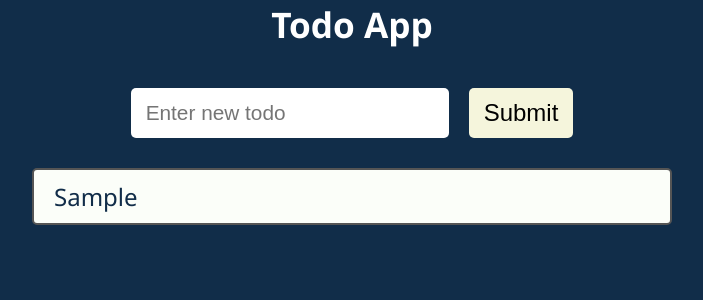
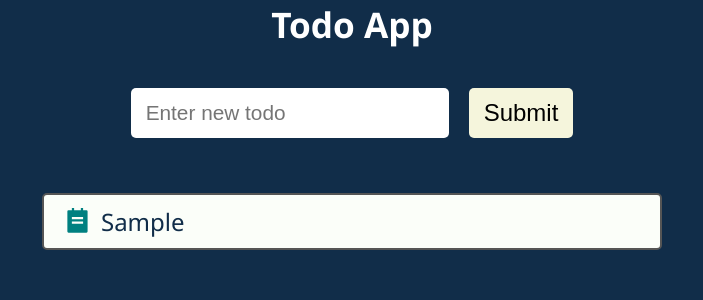
Before and after one commit to mrsagusha/todo-react, a React (Create React App) app: page / in a window 1280 px wide. Both pictures are taken after typing "Sample" into the empty fields and a click on the button "Submit". Shown: the top 300 px of the page, without its empty margins (288-991 px from the left). Built offline with nearby package versions, Linux system fonts and the light colour scheme.

Commit message:
feat: add task image for todo component

```diff
--- a/package.json
+++ b/package.json
@@ -8,6 +8,7 @@
     "@testing-library/user-event": "^13.5.0",
     "react": "^18.2.0",
     "react-dom": "^18.2.0",
+    "react-icons": "^4.6.0",
     "react-scripts": "5.0.1",
     "web-vitals": "^2.1.4"
   },
--- a/src/components/Todos/Todo.js
+++ b/src/components/Todos/Todo.js
@@ -1,9 +1,11 @@
+import { RiTodoFill } from 'react-icons/ri';
 import styles from './Todo.module.css';
 
 function Todo(props) {
   const { todo, index, deleteTodo } = props;
   return (
     <div onDoubleClick={() => deleteTodo(index)} className={styles.todo}>
+      <RiTodoFill className={styles.todoIcon} />
       <div className={styles.todoText}>{todo}</div>
     </div>
   );
--- a/src/components/Todos/Todo.module.css
+++ b/src/components/Todos/Todo.module.css
@@ -15,3 +15,9 @@
     width: 100%;
     text-align: left;
 }
+
+.todoIcon {
+    font-size: 1.8rem;
+    margin-right: 10px;
+    color: teal;
+}
--- a/src/components/Todos/TodoList.js
+++ b/src/components/Todos/TodoList.js
@@ -4,7 +4,7 @@
 function TodoList(props) {
   const { todos, deleteTodo } = props;
   return (
-    <div className="styles.todoListContainer">
+    <div className={styles.todoListContainer}>
       {!todos.length ? (
         <h2>Todo list is empty</h2>
       ) : (
```
Also changed, not shown: 1 other file (tests, documents, lock files or other folders).
